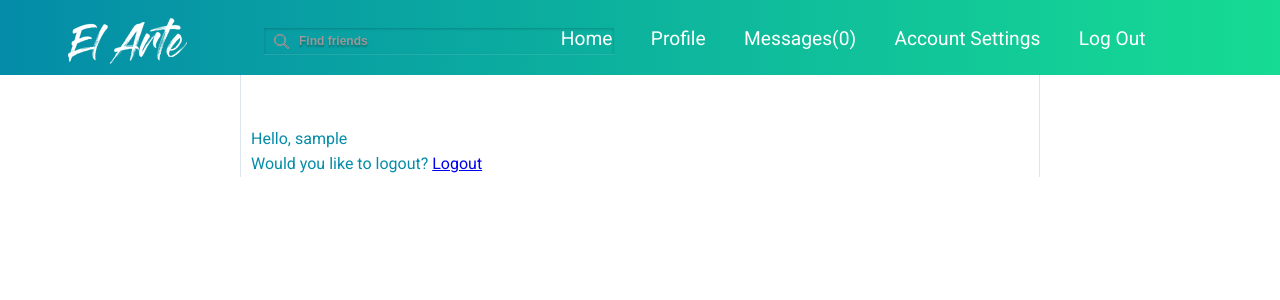
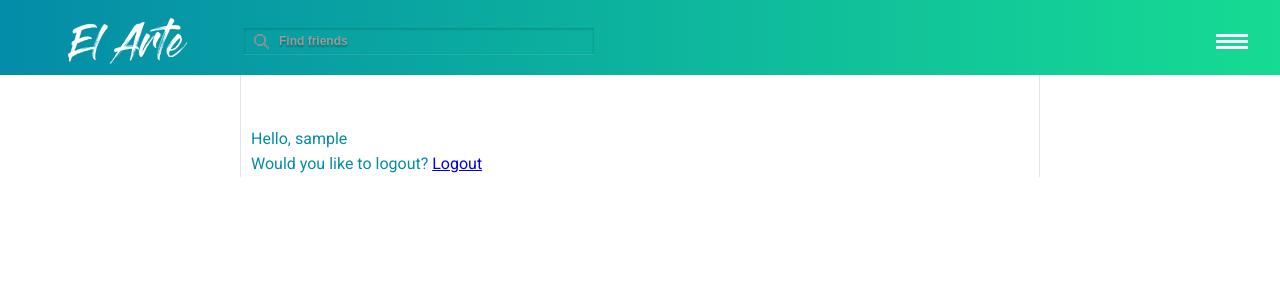
Before and after one commit to ragarwalll/back-front, a PHP site: page /back-front/home.php in a window 1280 px wide. Shown: the top 300 px of the page. Run offline with PHP 8.4, Linux system fonts and the light colour scheme; the visitor is signed in with stand-in values (Sample User, id 1); data that the repository does not hold is empty; some libraries are stand-ins or nearby versions.

Commit message:
Navbar Responsive

```diff
--- a/css/main.css
+++ b/css/main.css
@@ -586,7 +586,45 @@ h2 {
   background: linear-gradient(to right, #089ca4, #0cb19e);
   position: absolute;
   top: 25px;
-  margin-left: 200px;
+  margin-left: 180px;
+}
+
+@media (max-width: 685px) {
+  .search_box {
+    background: linear-gradient(to right, #048ca8, #16da93);
+    display: none;
+    top: 100%;
+    left: 0;
+    margin-left: 0;
+    overflow: hidden;
+    transition: all ease 250ms;
+  }
+  .search_box.is-search {
+    display: block;
+    transition: all ease 250ms;
+  }
+}
+
+.icon_color {
+  color: #fff;
+}
+
+.search-icon {
+  position: absolute;
+  top: 1.8em;
+  right: 5.3em;
+  cursor: pointer;
+  display: block;
+}
+
+.search-icon.hide {
+  display: none;
+}
+
+@media (min-width: 685px) {
+  .search-icon {
+    display: none;
+  }
 }
 
 #search input[type="text"] {
@@ -606,6 +644,13 @@ h2 {
   transition: all 0.7s ease 0s;
 }
 
+@media (max-width: 685px) {
+  #search input[type="text"] {
+    width: 100vw;
+    overflow: hidden;
+  }
+}
+
 #search input[type="text"]:focus {
   background: url(../img/search_dark.png) no-repeat 10px 6px #fcfcfc;
   color: #6a6f75;
@@ -616,6 +661,13 @@ h2 {
   box-shadow: 0 1px 0 rgba(255, 255, 255, 0.1), 0 1px 0 rgba(0, 0, 0, 0.9) inset;
 }
 
+@media (max-width: 685px) {
+  #search input[type="text"]:focus {
+    width: 100vw;
+    overflow: hidden;
+  }
+}
+
 ::placeholder {
   color: #999999;
 }
@@ -624,10 +676,27 @@ h2 {
   position: absolute;
   top: 0;
   right: 0;
-  font-size: 1.2em;
+  font-size: 1.1em;
   flex: auto;
-  margin-top: 1.25em;
-  margin-right: 5em;
+  margin-top: 1.3em;
+  margin-right: 2em;
+}
+
+@media (max-width: 1290px) {
+  .main-nav {
+    position: absolute;
+    background: #d31869;
+    margin: 0;
+    top: 0;
+    right: 0;
+    left: 100%;
+    font-size: 1.2em;
+    overflow: hidden;
+    transition: all ease-in-out 250ms;
+  }
+  .main-nav.is-open {
+    left: 0;
+  }
 }
 
 .main-nav ul {
@@ -638,9 +707,27 @@ h2 {
   justify-content: space-around;
 }
 
+@media (max-width: 1290px) {
+  .main-nav ul {
+    display: flex;
+    flex-direction: column;
+    border: none;
+    text-align: center;
+    height: 97vh;
+  }
+}
+
 .main-nav li {
   text-align: right;
   display: flex;
+}
+
+@media (max-width: 1290px) {
+  .main-nav li {
+    flex: 1 1 auto;
+    border-bottom: 1px solid rgba(0, 0, 0, 0.15);
+    display: flex;
+  }
 }
 
 .main-nav a {
@@ -657,11 +744,69 @@ h2 {
   background: rgba(0, 0, 0, 0.1);
 }
 
-@media (min-width: 725px) {
+@media (min-width: 1290px) {
   .main-nav a:hover {
     background: none;
     color: #d9d9d9;
   }
+}
+
+@media (max-width: 1290px) {
+  .main-nav a {
+    color: white;
+    text-decoration: none;
+    flex-basis: 100%;
+    display: flex;
+    align-items: center;
+    justify-content: center;
+  }
+  .main-nav a:hover {
+    background: rgba(0, 0, 0, 0.1);
+  }
+}
+
+.nav-toggle {
+  display: block;
+  padding: 1em;
+  position: absolute;
+  right: 1em;
+  top: 1.5em;
+  cursor: pointer;
+}
+
+@media (min-width: 1290px) {
+  .nav-toggle {
+    display: none;
+  }
+}
+
+.hamburger, .hamburger::before, .hamburger::after {
+  content: '';
+  display: block;
+  width: 2em;
+  height: 3px;
+  background: white;
+  transition: all ease-in-out 250ms;
+}
+
+.hamburger::before {
+  transform: translateY(-6px);
+}
+
+.hamburger::after {
+  transform: translateY(3px);
+}
+
+.hamburger.is-open {
+  transform: rotate(45deg);
+}
+
+.hamburger.is-open::after {
+  transform: rotate(-90deg) translate(3px);
+}
+
+.hamburger.is-open::before {
+  opacity: 0;
 }
 
 input[type="text"] {
@@ -742,6 +887,12 @@ input[type="password"]:hover, input[type="password"]:focus {
   border-right: 1px solid  #DCE5EE;
   padding-left: 10px;
   padding-right: 10px;
+}
+
+@media (max-width: 800px) {
+  #wrapper {
+    width: 100%;
+  }
 }
 
 .textHeader {
--- a/inc/header.inc.php
+++ b/inc/header.inc.php
@@ -26,17 +26,17 @@ else
     <header class="main-header">
       <div class="container grid">
         <div class="logo">
-          <img src="img/logo1.png" alt="">
+          <img src="img/logo1.png" alt="El Arte">
         </div>
         <?php
         if($username)
         {
-          //$get_friend_check=mysqli_query($db,"SELECT count(user_from) FROM friend_requests WHERE user_to='$username'");
-          //$get_friend_row=mysqli_fetch_assoc($get_friend_check);
-          //$friend_array=$get_friend_row['count(user_from)'];
-          $get_friend_check=mysqli_query($db,"SELECT count(opened) FROM pvt_messages WHERE opened='no' AND user_to='$username'");
+          $get_friend_check=mysqli_query($db,"SELECT count(user_from) FROM friend_requests WHERE user_to='$username'");
           $get_friend_row=mysqli_fetch_assoc($get_friend_check);
-          $friend_array=$get_friend_row['count(opened)'];
+          $friend_array=$get_friend_row['count(user_from)'];
+          $get_friend_messages=mysqli_query($db,"SELECT count(opened) FROM pvt_messages WHERE opened='no' AND user_to='$username'");
+          $get_messages_row=mysqli_fetch_assoc($get_friend_messages);
+          $friend_array_messages=$get_messages_row['count(opened)'];
           //<li><a href="friend_requests.php">Requests('.$friend_array.')</a></li>
 
           echo '
@@ -47,10 +47,11 @@ else
           </div>
           <nav class="main-nav">
             <ul class="unstyled-list">
-            <li><a href="home.php">Home</a></li>
+              <li><a href="home.php">Home</a></li>
               <li><a href="'.$username.'">Profile</a></li>
-              <li><a href="my_messages.php">Messages('.$friend_array.')</a></li>
-              <li><a href="account_settings.php">Account Settings</a></li>
+              <li><a href="my_messages.php">Messages('.$friend_array_messages.')</a></li>
+              <li><a href="friend_requests.php">Requests('.$friend_array.')</a></li>
+              <li><a href="account_settings.php">Settings</a></li>
               <li><a href="logout.php">Log Out</a></li>';
           }
           else
@@ -62,8 +63,23 @@ else
           }
           ?>
         </nav>
+
+        <div class="nav-toggle">
+          <div class="hamburger"></div>
+        </div>
+      </div>
+      <div class="search-icon">
+        <i class="fa fa-search icon_color" aria-hidden="true"></i>
       </div>
     </header>
     <div id="wrapper">
 <br />
 <br />
+<script
+      src="https://code.jquery.com/jquery-2.2.4.min.js"
+      integrity="sha256-BbhdlvQf/xTY9gja0Dq3HiwQF8LaCRTXxZKRutelT44="
+      crossorigin="anonymous"></script>
+
+<script src="js/search_icon.js"></script>
+<script src="js/nav.js"></script>
+<script src="https://use.fontawesome.com/97974f9c24.js"></script>
--- /dev/null
+++ b/js/nav.js
@@ -0,0 +1,11 @@
+$(document).ready(function() {
+
+  $('.nav-toggle').click(function() {
+    $('.main-nav').toggleClass('is-open')
+    $('.hamburger').toggleClass('is-open')
+    $('.search-icon').toggleClass('hide')
+
+
+  })
+
+})
--- /dev/null
+++ b/js/search_icon.js
@@ -0,0 +1,8 @@
+$(document).ready(function() {
+
+  $('.search-icon').click(function() {
+    $('.search_box').toggleClass('is-search')
+
+  })
+
+})
--- a/my_messages.php
+++ b/my_messages.php
@@ -27,7 +27,7 @@ if($read_row>0)
     {
         $msg_body=$msg_body;
     }
-    echo "<a href='$user_from'>$fname $lname</a>&nbsp;<a id='displayText' href='javascript: toggle();'>$msg_body</a><hr />";
+    echo "<a href='$user_from'>$fname $lname</a>&nbsp;<a id='displayText  ' href='javascript: toggle();'>$msg_body</a><hr />";
     }
   }
 }
--- a/sass/layout/_nav.sass
+++ b/sass/layout/_nav.sass
@@ -2,10 +2,23 @@
   position: absolute
   top: 0
   right: 0
-  font-size: 1.2em
+  font-size: 1.1em
   flex: auto
-  margin-top: 1.25em
-  margin-right: 5em
+  margin-top: 1.3em
+  margin-right: 2em
+  @media (max-width: 1290px)
+    position: absolute
+    background: $accent
+    margin: 0
+    top: 0
+    right: 0
+    left: 100%
+    font-size: 1.2em
+    overflow: hidden
+    transition: all ease-in-out 250ms
+    &.is-open
+      left: 0
+
 
   ul
     display: flex
@@ -13,11 +26,21 @@
     border: none
     text-align: right
     justify-content: space-around
+    @media (max-width: 1290px)
+      display: flex
+      flex-direction: column
+      border: none
+      text-align: center
+      height: 97vh
 
 
   li
     text-align: right
     display: flex
+    @media (max-width: 1290px)
+      flex: 1 1 auto
+      border-bottom: 1px solid rgba(0, 0, 0, .15)
+      display: flex
 
   a
     color: $text-inverse
@@ -29,6 +52,49 @@
     padding-right: 2em
     &:hover
       background: rgba(0, 0, 0, .10)
-      @media (min-width: 725px)
+      @media (min-width: 1290px)
         background: none
         color: darken($text-inverse, 15%)
+
+    @media (max-width: 1290px)
+      color: $text-inverse
+      text-decoration: none
+      flex-basis: 100%
+      display: flex
+      align-items: center
+      justify-content: center
+      &:hover
+        background: rgba(0, 0, 0, .10)
+
+.nav-toggle
+  display: block
+  padding: 1em
+  position: absolute
+  right: 1em
+  top: 1.5em
+  cursor: pointer
+  @media (min-width: 1290px)
+    display: none
+
+.hamburger, .hamburger::before, .hamburger::after
+  content: ''
+  display: block
+  width: 2em
+  height: 3px
+  background: $white
+  transition: all ease-in-out 250ms
+
+.hamburger::before
+  transform: translateY(-6px)
+
+.hamburger::after
+  transform: translateY(3px)
+
+.hamburger.is-open
+  transform: rotate(45deg)
+
+  &::after
+    transform: rotate(-90deg) translate(3px)
+
+  &::before
+    opacity: 0
--- a/sass/layout/_profile.sass
+++ b/sass/layout/_profile.sass
@@ -7,6 +7,9 @@
   border-right: 1px solid  #DCE5EE
   padding-left: 10px
   padding-right: 10px
+  @media (max-width: 800px)
+    width: 100%
+
 .textHeader
   background-color: #f3f6f9
   width: 190px
--- a/sass/layout/_searchbox.sass
+++ b/sass/layout/_searchbox.sass
@@ -2,7 +2,32 @@
   background: linear-gradient(to right, #089ca4, #0cb19e)
   position: absolute
   top: 25px
-  margin-left: 200px
+  margin-left: 180px
+  @media( max-width: 685px)
+    background: linear-gradient(to right, #048ca8, #16da93)
+    display: none
+    top: 100%
+    left: 0
+    margin-left: 0
+    overflow: hidden
+    transition: all ease 250ms
+    &.is-search
+      display: block
+      transition: all ease 250ms
+
+.icon_color
+  color: #fff
+.search-icon
+  position: absolute
+  top: 1.8em
+  right: 5.3em
+  cursor: pointer
+  display: block
+  &.hide
+    display: none
+  @media( min-width: 685px)
+    display: none
+
 
 #search input[type="text"]
   background: url(../img/search_light.png) no-repeat 10px 6px
@@ -19,6 +44,9 @@
   -moz-transition: all 0.7s ease 0s
   -o-transition: all 0.7s ease 0s
   transition: all 0.7s ease 0s
+  @media( max-width: 685px)
+    width: 100vw
+    overflow: hidden
 
 #search input[type="text"]:focus
   background: url(../img/search_dark.png) no-repeat 10px 6px #fcfcfc
@@ -28,6 +56,9 @@
   -webkit-box-shadow: 0 1px 0 rgba(255, 255, 255, 0.1), 0 1px 0 rgba(0, 0, 0, 0.9) inset
   -moz-box-shadow: 0 1px 0 rgba(255, 255, 255, 0.1), 0 1px 0 rgba(0, 0, 0, 0.9) inset
   box-shadow: 0 1px 0 rgba(255, 255, 255, 0.1), 0 1px 0 rgba(0, 0, 0, 0.9) inset
+  @media( max-width: 685px)
+    width: 100vw
+    overflow: hidden
 
 ::placeholder
   color: #999999
```
Also changed, not shown: inc/footer.inc.php (line endings or trailing spaces), 1 other file.
